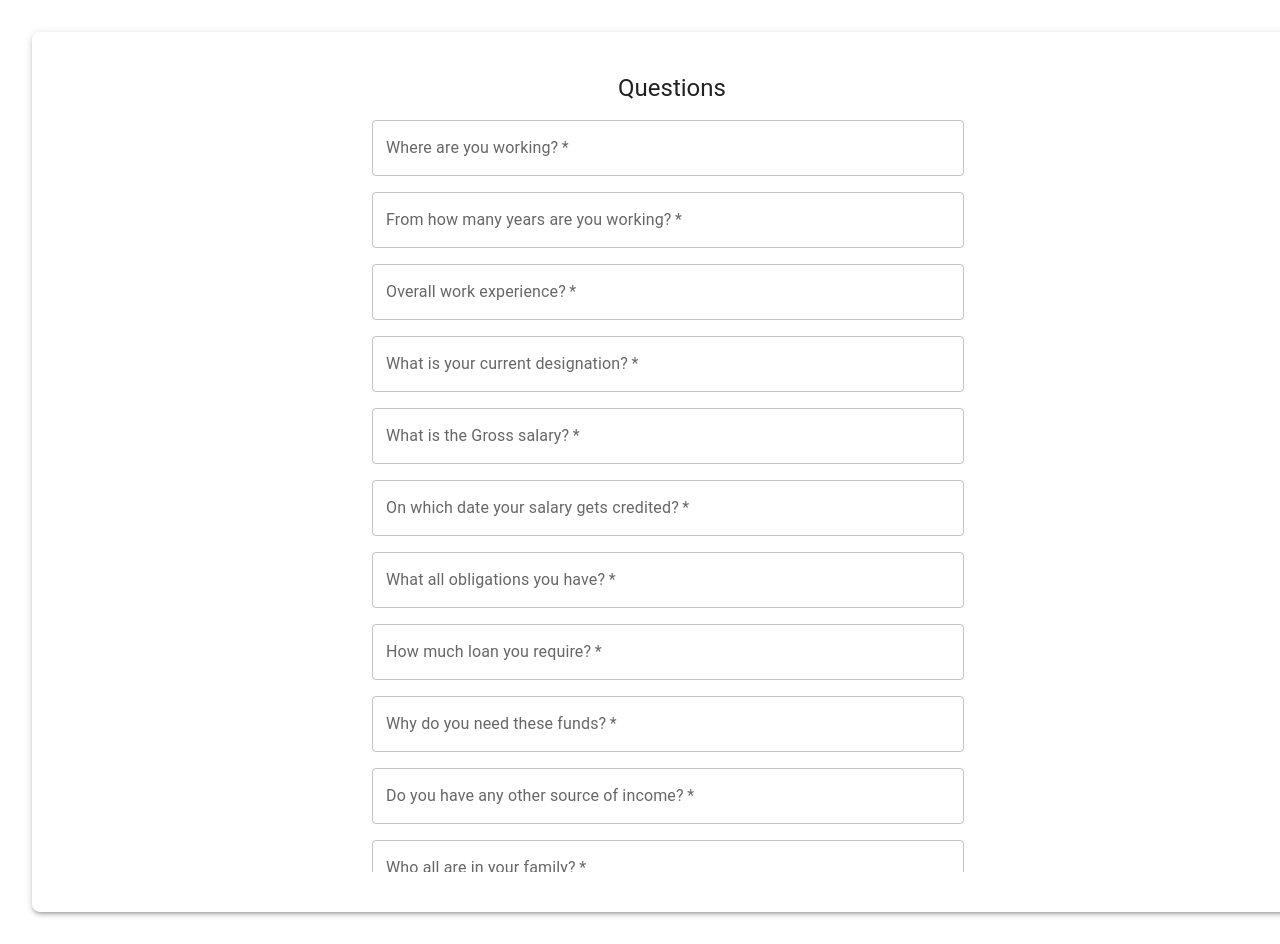
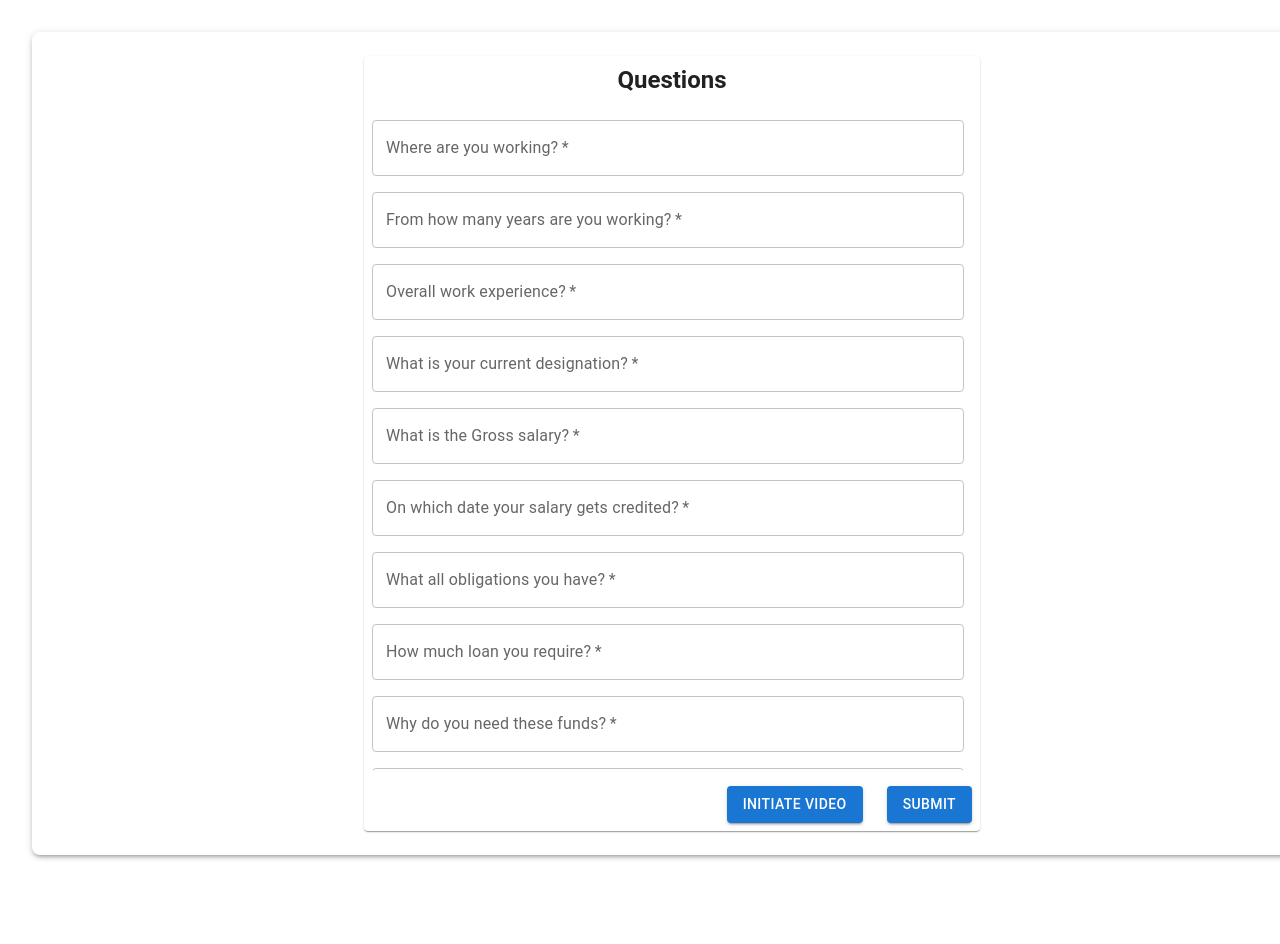
Before and after one commit to Diwas-capri/videoPd, a React (Create React App) app: page / in a window 1280 px wide. Shown: the top 944 px of the page. After the commit the page ends 887 px from the top, so only its background shows below. Built offline with nearby package versions, Linux system fonts and the light colour scheme; no server answers.

Commit message:
UI fixes

```diff
--- a/src/components/Otp/index.js
+++ b/src/components/Otp/index.js
@@ -13,7 +13,7 @@ import CloseIcon from "@mui/icons-material/Close";
 
 const OTPVerificationModal = ({ open, setConfirmJoin }) => {
   const [step, setStep] = useState("send");
-  const [phoneNumber, setPhoneNumber] = useState("");
+  const [phoneNumber, setPhoneNumber] = useState("7892398764");
   const [otp, setOtp] = useState(new Array(6).fill(""));
   const [dummyOtp, setDummyOtp] = useState("123456");
 
@@ -98,6 +98,7 @@ const OTPVerificationModal = ({ open, setConfirmJoin }) => {
                     fullWidth
                     label="Phone Number"
                     value={phoneNumber}
+                    disabled
                     onChange={(e) => setPhoneNumber(e.target.value)}
                     inputProps={{ maxLength: 10 }}
                     sx={{ mb: 3 }}
--- a/src/components/StepperForm/index.js
+++ b/src/components/StepperForm/index.js
@@ -1,5 +1,5 @@
 import React, { useEffect, useState } from "react";
-import { Box, Button, TextField, Typography } from "@mui/material";
+import { Box, Button, Paper, TextField, Typography } from "@mui/material";
 import useSocket from "../../hooks/useSocket";
 import { useSocketContext } from "../../context/SocketContext";
 
@@ -43,24 +43,21 @@ const StepperForm = ({ setInitiateCall, initiateCall }) => {
     <Box
       sx={{
         width: "100%",
-        height: "800px",
-        maxWidth: 600, // Limit the max width of the form
-        mx: "auto", // Center horizontally
-        p: 2,
-        display: "flex",
-        flexDirection: "column",
-        justifyContent: "space-between",
-        overflow: "hidden", // Ensure no content overflows the container
+        maxWidth: "600px",
+        mx: "auto",
+        p: 1,
       }}
+      component={Paper}
     >
-      <Typography variant="h5" align="center" sx={{ mb: 2 }}>
+      <Typography variant="h5" align="center" sx={{ mb: 3, fontWeight: 600 }}>
         Questions
       </Typography>
       <Box
         sx={{
           flex: 1,
-          overflowY: "auto", // Enable scrolling for overflowing content
-          pr: 1, // Add padding for smooth scrolling
+          overflowY: "auto",
+          maxHeight: '650px',
+          pr: 1,
         }}
       >
         <TextField
@@ -163,7 +160,9 @@ const StepperForm = ({ setInitiateCall, initiateCall }) => {
           sx={{ mb: 2 }}
         />
 
-        <Box sx={{ display: "flex", justifyContent: "flex-end", mt: 2, gap: 3 }}>
+
+      </Box>
+      <Box sx={{ display: "flex", justifyContent: "flex-end", mt: 2, gap: 3 }}>
           {!initiateCall && (
             <Button
               onClick={() => setInitiateCall(true)}
@@ -177,8 +176,6 @@ const StepperForm = ({ setInitiateCall, initiateCall }) => {
             Submit
           </Button>
         </Box>
-      </Box>
-
 
     </Box>
   );
--- a/src/components/Video/AgentVideoBox/index.js
+++ b/src/components/Video/AgentVideoBox/index.js
@@ -56,11 +56,13 @@ const AgentVideoBox = ({setInitiateCall, initiateCall}) => {
   const { socket, connected, receiveEventdata } = useSocketContext();
 
   useEffect(() => {
-    const peerInstance = new Peer("1234");
+    if (!localStream) return;
+
+    const peerInstance = new Peer();
     setPeer(peerInstance);
 
     peerInstance.on("open", (id) => {
-      console.log("Peer ID srart:", id);
+      console.log("Peer ID start:", id);
       setPeerId(id);
     });
 
@@ -77,13 +79,22 @@ const AgentVideoBox = ({setInitiateCall, initiateCall}) => {
         }
       });
 
-      incomingCall.on("close", cleanup);
+      incomingCall.on("close", () => {
+        console.log("Call closed.");
+        cleanup();
+      });
+    });
+
+    peerInstance.on("error", (err) => {
+      console.error("Peer error:", err);
     });
 
     return () => {
+      console.log("Cleaning up Peer instance.");
       peerInstance.destroy();
     };
   }, [localStream]);
+
 
   const startVideo = () => {
     navigator.mediaDevices
--- a/src/components/Video/UserVideoBox.js/index.js
+++ b/src/components/Video/UserVideoBox.js/index.js
@@ -13,7 +13,7 @@ import { useSocketContext } from '../../../context/SocketContext';
 import mediaRecorderHelper from '../../../helper/MediaRecorder';
 
 const UserVideoBox = () => {
-  const [confimJoin, setConfirmJoin] = useState(true);
+  const [confimJoin, setConfirmJoin] = useState(false);
   const localVideoRef = useRef(null);
   const remoteVideoRef = useRef(null);
   const [peer, setPeer] = useState(null);
--- a/src/components/Video/index.js
+++ b/src/components/Video/index.js
@@ -14,7 +14,7 @@ const MainScreen = () => {
         display: "flex",
         flexDirection: "row",
         alignItems: "center",
-        gap: 3, // Adds space between the two papers when in 50/50 mode
+        gap: 3,
       }}
     >
       {initiateCall && (
@@ -24,7 +24,7 @@ const MainScreen = () => {
             padding: 3,
             borderRadius: 2,
             boxShadow: 3,
-            transition: "width 0.3s", // Smooth transition when changing widths
+            transition: "width 0.3s",
           }}
         >
           <AgentVideoScreen
@@ -39,7 +39,7 @@ const MainScreen = () => {
           padding: 3,
           borderRadius: 2,
           boxShadow: 3,
-          transition: "width 0.3s", // Smooth transition when changing widths
+          transition: "width 0.3s",
         }}
       >
         <StepperForm
```
